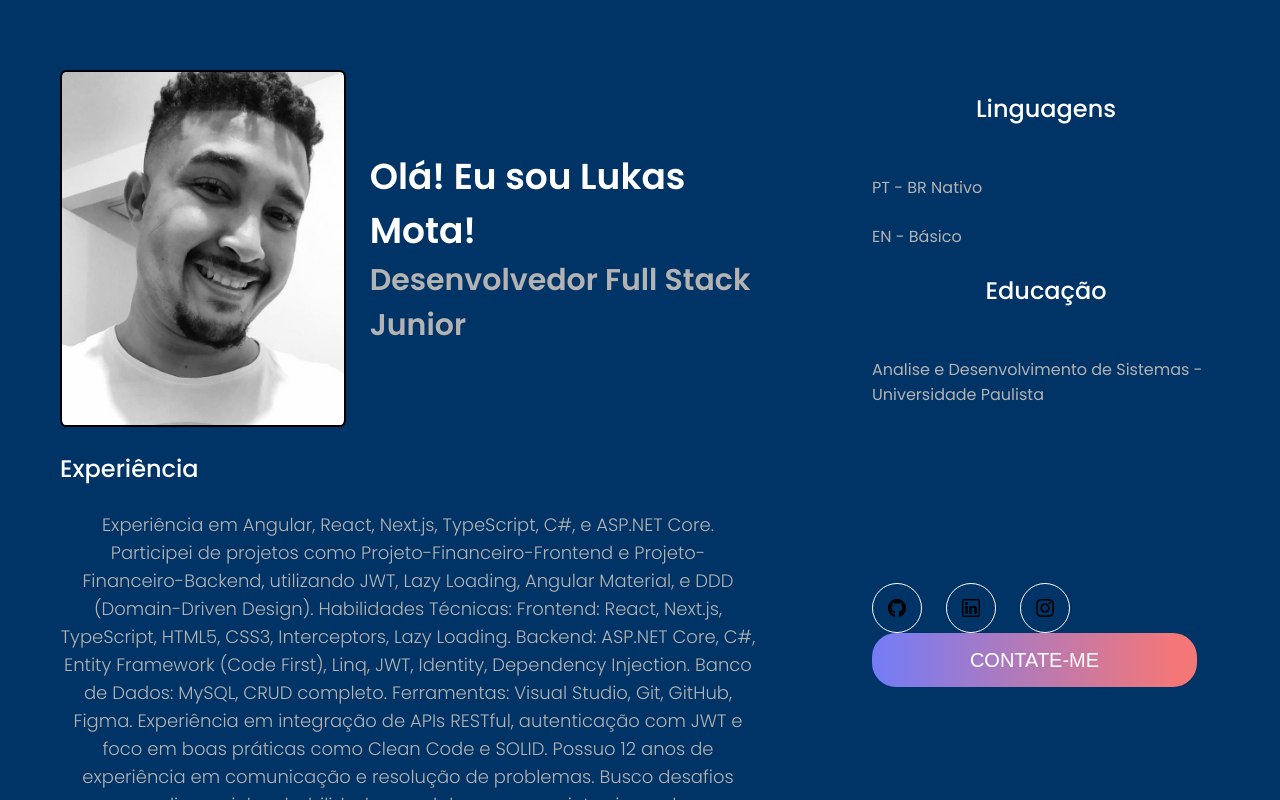
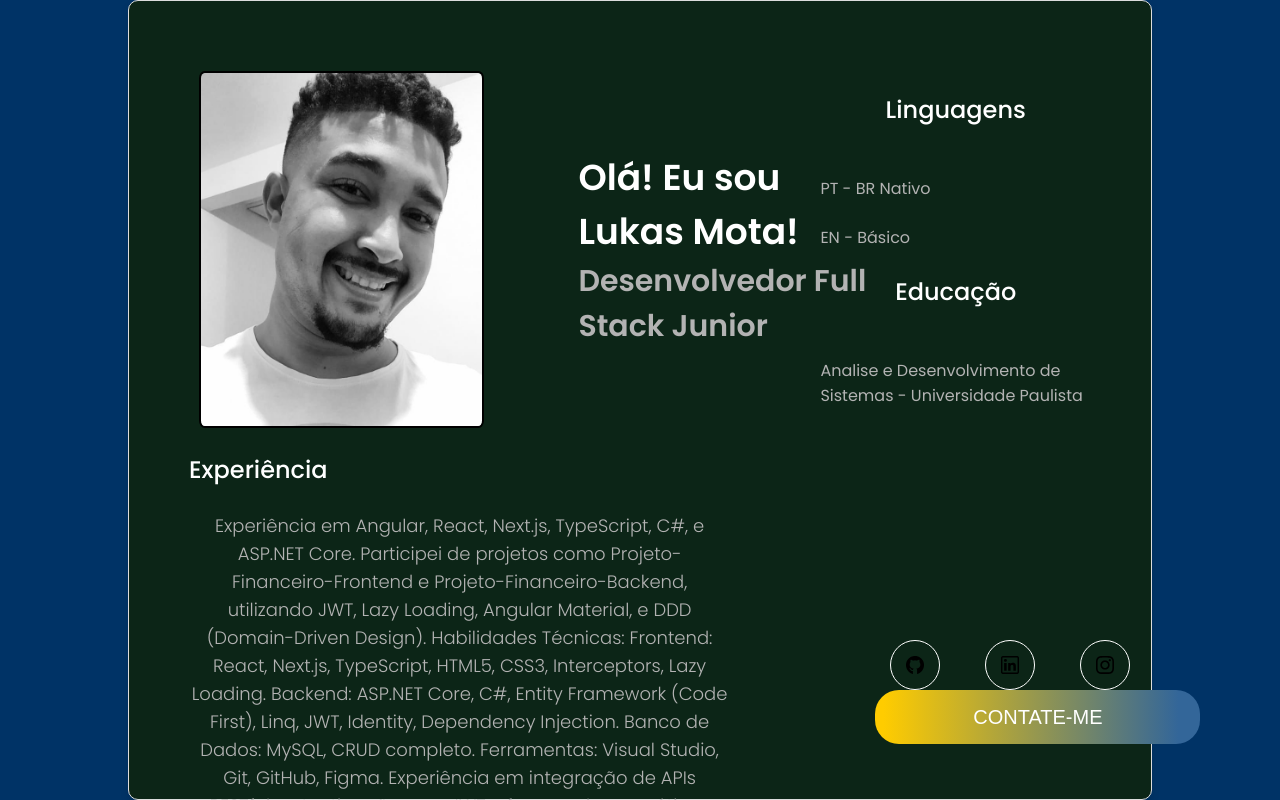
Before and after one commit to Lukascumk/Portifolio, a Next.js app in the folder my-portifolio/: page / in a window 1280 px wide. Built offline with nearby package versions, Linux system fonts and the light colour scheme.

Commit message:
Mudança na cor de layout

```diff
--- a/my-portifolio/src/app/components/header/header.scss
+++ b/my-portifolio/src/app/components/header/header.scss
@@ -1,12 +1,14 @@
 .header {
+
   display: flex;
   flex-direction: column;
   grid-area: header;
   gap: 24px;
-  color: var(--text-primary); /* Aplicando a cor padrão */
+  color: var(--text-primary);
 }
 
 .header img {
+  margin-left: 50px;
   border-radius: 24px;
 }
 
@@ -18,20 +20,23 @@
   }
 
   .header h1 {
+    margin-left: 70px;
     font-size: 36px;
     line-height: 54px;
-    color: var(--text-primary); /* Garantindo a aplicação da cor */
+    color: var(--text-primary);
   }
 
   .header h2 {
-    font-size: 30px; /* Adicionado 'px' */
+    margin-left: 70px;
+    font-size: 30px;
     line-height: 45px;
     font-style: normal;
-    color: var(--text-secondary); /* Garantindo a aplicação da cor */
+    color: var(--text-secondary);
   }
 
   .header img {
-    border-radius: 2%; /* Removido duplicado */
+    margin-left: 10px;
+    border-radius: 2%;
     border: 2px solid rgb(0, 0, 0);
   }
 }
--- a/my-portifolio/src/app/components/social-btn/social-btn.scss
+++ b/my-portifolio/src/app/components/social-btn/social-btn.scss
@@ -1,7 +1,10 @@
 .social {
     display: flex;
     align-items: center;
-    gap: 24px;
+    gap: 45px;
+
+
+    justify-content: center;
     a {
         height: 50px;
         width: 50px;
--- a/my-portifolio/src/app/globals.scss
+++ b/my-portifolio/src/app/globals.scss
@@ -3,7 +3,10 @@
   --text-primary:white;
   --text-secondary:#B3b3b3;
   --bg-primary: #003366;
+
+
 }
+
 
 * {
   box-sizing: border-box;
--- a/my-portifolio/src/app/page.tsx
+++ b/my-portifolio/src/app/page.tsx
@@ -6,7 +6,11 @@ import "./styles/home.scss"
 
 export default function Home() {
   return (
+
+
     <main className="container">
+
+
       <Header />
       <Experience />
       <Info />
@@ -14,6 +18,8 @@ export default function Home() {
        <SocialBtn/>
         <button className="btn-primary"> Contate-me</button>
       </div>
+
     </main>
+
   );
 }
--- a/my-portifolio/src/app/styles/home.scss
+++ b/my-portifolio/src/app/styles/home.scss
@@ -8,24 +8,38 @@
     "btns"
     "experience"
     "info";
+
+    width: 80%;
+    height: 80%;
+    background-color: #0C2517;margin: 0 auto;
+
+
+  border: 1px solid #ddd;
+  border-radius: 10px;
+  box-shadow: 0 4px 8px rgba(0, 0, 0, 0.1);
+  align-items: center;
+
+
 }
 
-    .buttons{
+.buttons {
   display: flex;
   align-items: center;
   justify-content: center;
   flex-direction: column;
   gap: 24px;
   grid-area: btns;
-
+  width: 100%;
+  margin-left: 10px;
 }
 .btn-primary {
-
-      background: linear-gradient( 90deg, #777cf4 2.62%, #F47777 93.38%);
+  margin-left: 55px;
+  background: linear-gradient(90deg, #FFCC00  2.62%, #336699 93.38%);
   border-radius: 24px;
   width: 325px;
   padding: 12px;
   text-align: center;
+
 
   color: var(--text-primary);
   font-weight: 500;
@@ -39,11 +53,7 @@
   gap: 8px;
 
   justify-content: center;
-
-
 }
-
-
 
 
 
@@ -53,12 +63,13 @@
     height: 100vh;
     grid-template-rows: fit-content(100%);
     grid-template-columns: 60% 30%;
-    align-items:  center;
+    align-items: center;
     justify-content: space-between;
     justify-items: start;
     grid-template-areas:
       "header info"
       "experience empty-1"
-      "empty-2 btns"
+      "empty-2 btns";
+
   }
 }
```
Lines whose indentation alone changed are shown as unchanged.
